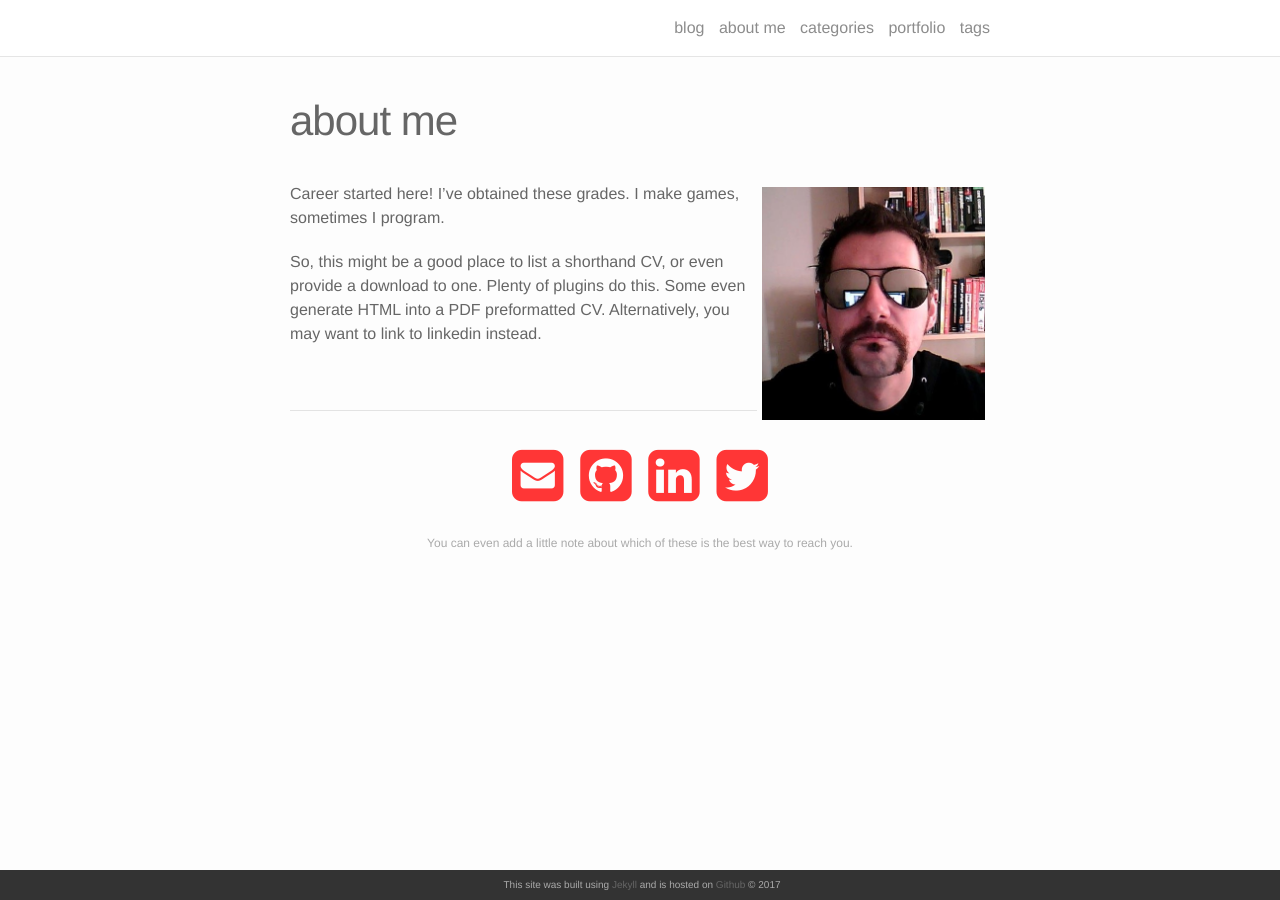
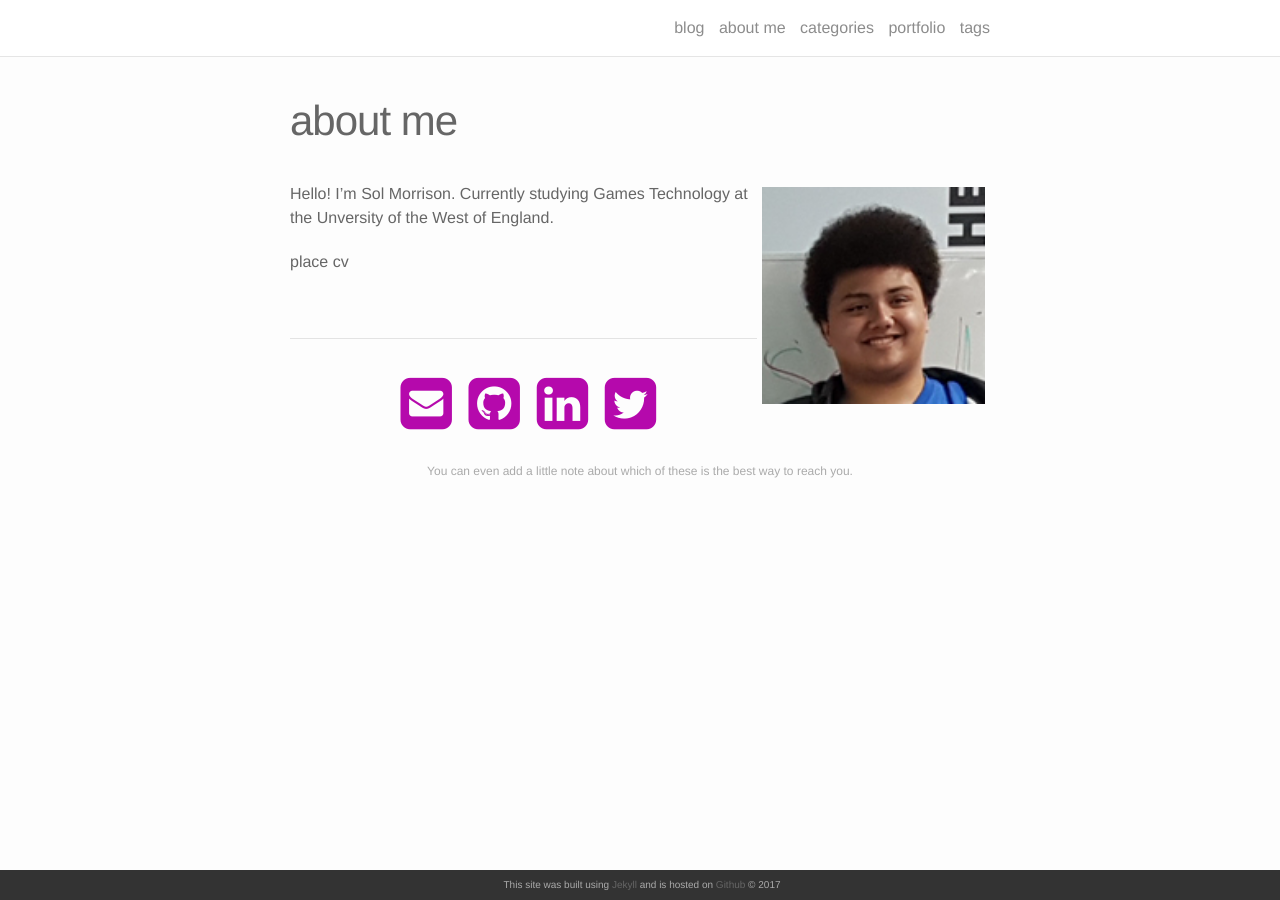
Before and after one commit to SoloMorris/SoloMorris.github.io, a Jekyll site: the page built from about.md, in a window 1280 px wide. Built offline with Jekyll 4.4.1, drawn with Linux system fonts in a browser that asks for light colours; nearby versions of some CDN libraries.

Commit message:
Changed theme

```diff
--- a/_sass/_base.scss
+++ b/_sass/_base.scss
@@ -37,7 +37,7 @@ $grey-color-light: #ddd;  /* navigation bar border */
 $text-color:     #666;
 
 /* Set theme color *************************/
-$theme-color:   $red;
+$theme-color:   $purple;
 
 
 /************************************************************/
--- a/about.md
+++ b/about.md
@@ -4,11 +4,11 @@ title: about me
 permalink: /about/
 ---
 
-<img class="col one right" src="{{ site.baseurl }}/img/profile_1.jpg">
+<img class="col one right" src="{{ site.baseurl }}/img/solpic_01.png">
 
-Career started here! I've obtained these grades. I make games, sometimes I program.
+Hello! I'm Sol Morrison. Currently studying Games Technology at the Unversity of the West of England.
 
-So, this might be a good place to list a shorthand CV, or even provide a download to one. Plenty of plugins do this. Some even generate HTML into a PDF preformatted CV. Alternatively, you may want to link to linkedin instead.
+place cv
 
 <br/>
 <hr/>
```
Also changed, not shown: _posts/2018-03-18-fishgame.markdown (+4 -3 lines), _posts/2018-03-18-pong.markdown (+11 -10 lines), img/pong_01.PNG (added), img/pong_02.PNG (added), img/solpic_01.png (added), 1 other file.
